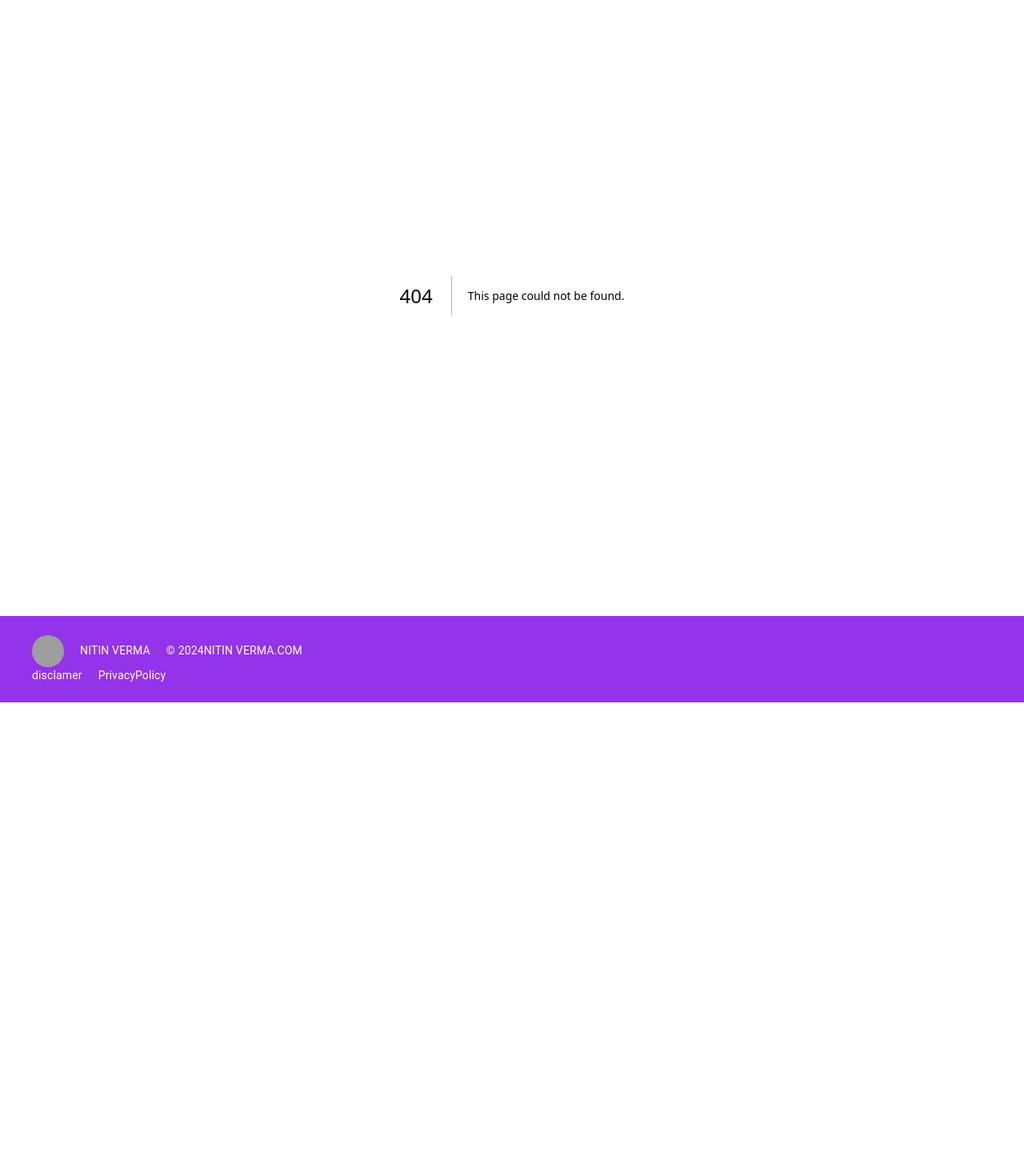
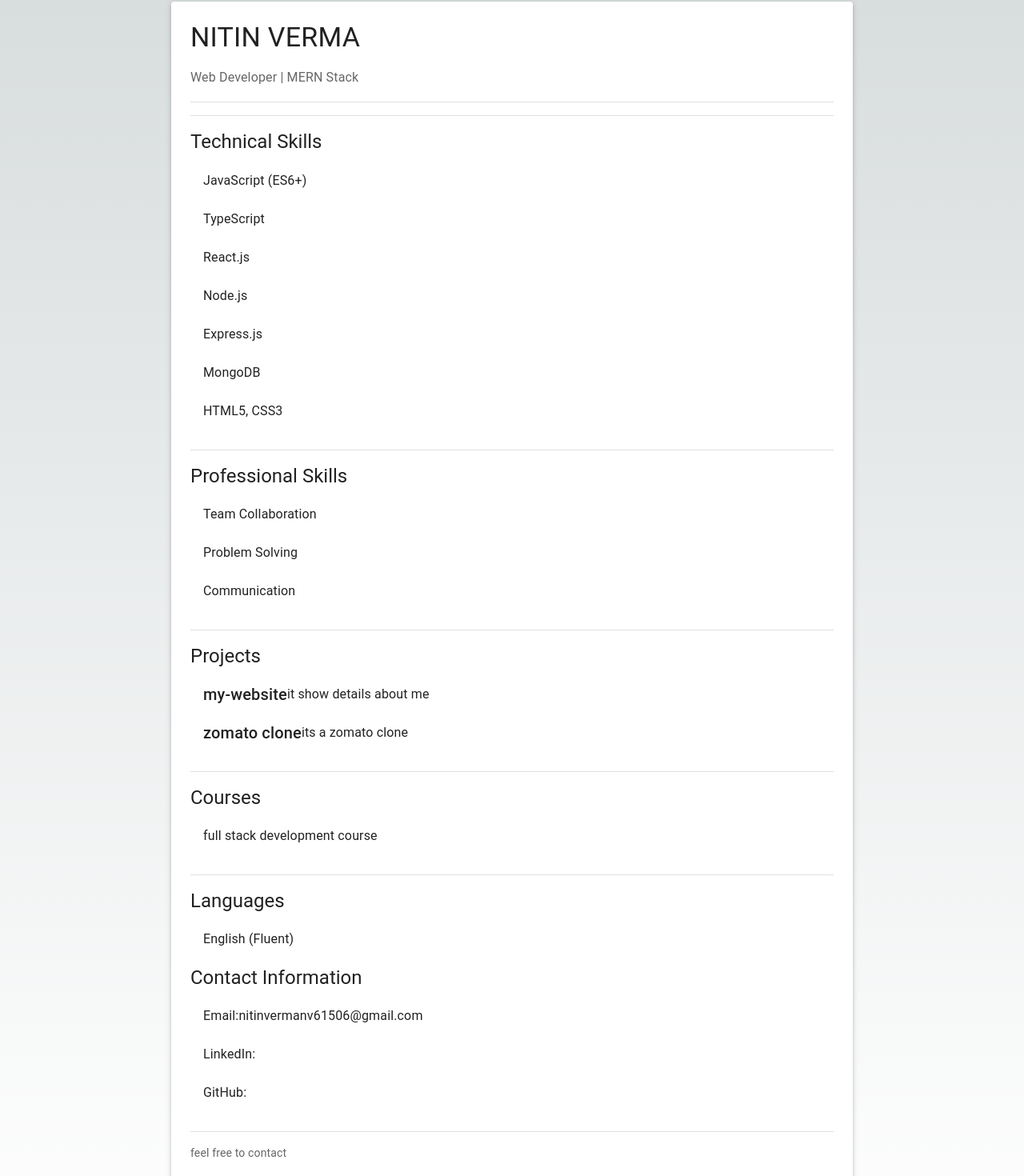
Before and after one commit to NITIN-VERMA-afk/My-website, a Next.js app: page /resume in a window 1280 px wide. Before the commit this address had no page. Shown: the part 99-1569 px from the top of the page at 80% size. Before the commit the page ends 977 px from the top, so only its background shows below. Built offline with nearby package versions, Linux system fonts and the light colour scheme; grey boxes are pictures that could not be loaded.

Commit message:
ui/update

```diff
--- a/src/app/components/Navbar.tsx
+++ b/src/app/components/Navbar.tsx
@@ -17,7 +17,7 @@ import MenuItem from "@mui/material/MenuItem";
 import AllInclusiveIcon from "@mui/icons-material/AllInclusive";
 import Link from "next/link";
 
-const pages = [ "about","Workwithme", "Blog","contact","projects","Services","courses"];
+const pages = [ "about","Workwithme", "Blog","contact","projects","Services","courses","resume"];
 const settings = ["Profile", "Account", "Dashboard", "Logout"];
 
 function Navbar() {
--- /dev/null
+++ b/src/app/resume/page.tsx
@@ -0,0 +1,142 @@
+
+import React from "react";
+import {
+  Container,
+  Typography,
+  Paper,
+  List,
+  ListItem,
+  ListItemText,
+  Divider,
+} from "@mui/material";
+
+const Resume: React.FC = () => {
+  return (
+    <Container maxWidth="md" sx={{ marginTop: 4 }}>
+      <Paper elevation={3} sx={{ padding: 3 }}>
+        <Typography variant="h4" sx={{ marginBottom: 2 }}>
+          NITIN VERMA
+        </Typography>
+        <Typography variant="subtitle1" color="textSecondary">
+          Web Developer | MERN Stack
+        </Typography>
+
+        <Divider sx={{ marginY: 2 }} />
+
+
+
+        <Divider sx={{ marginY: 2 }} />
+
+        <section className="technical-skills">
+          <Typography variant="h5">Technical Skills</Typography>
+          <List>
+            <ListItem>
+              <ListItemText primary="JavaScript (ES6+)" />
+            </ListItem>
+            <ListItem>
+              <ListItemText primary="TypeScript" />
+            </ListItem>
+            <ListItem>
+              <ListItemText primary="React.js" />
+            </ListItem>
+            <ListItem>
+              <ListItemText primary="Node.js" />
+            </ListItem>
+            <ListItem>
+              <ListItemText primary="Express.js" />
+            </ListItem>
+            <ListItem>
+              <ListItemText primary="MongoDB" />
+            </ListItem>
+            <ListItem>
+              <ListItemText primary="HTML5, CSS3" />
+            </ListItem>
+
+          </List>
+        </section>
+
+        <Divider sx={{ marginY: 2 }} />
+
+        <section className="professional-skills">
+          <Typography variant="h5">Professional Skills</Typography>
+          <List>
+            <ListItem>
+              <ListItemText primary="Team Collaboration" />
+            </ListItem>
+            <ListItem>
+              <ListItemText primary="Problem Solving" />
+            </ListItem>
+            <ListItem>
+              <ListItemText primary="Communication" />
+            </ListItem>
+
+          </List>
+        </section>
+
+        <Divider sx={{ marginY: 2 }} />
+
+        <section className="projects">
+          <Typography variant="h5">Projects</Typography>
+          <List>
+            <ListItem>
+              <Typography variant="h6">my-website</Typography>
+              <ListItemText primary="it show details about me" />
+            </ListItem>
+            <ListItem>
+              <Typography variant="h6">zomato clone</Typography>
+              <ListItemText primary="its a zomato clone" />
+            </ListItem>
+
+          </List>
+        </section>
+
+        <Divider sx={{ marginY: 2 }} />
+
+        <section className="courses">
+          <Typography variant="h5">Courses</Typography>
+          <List>
+            <ListItem>
+              <ListItemText primary="full stack development course" />
+            </ListItem>
+
+
+          </List>
+        </section>
+
+        <Divider sx={{ marginY: 2 }} />
+
+        <section className="languages">
+          <Typography variant="h5">Languages</Typography>
+          <List>
+            <ListItem>
+              <ListItemText primary="English (Fluent)" />
+            </ListItem>
+
+          </List>
+        </section>
+        <section className="contact">
+          <Typography variant="h5">Contact Information</Typography>
+          <List>
+            <ListItem>
+              <ListItemText primary="Email:nitinvermanv61506@gmail.com" />
+            </ListItem>
+            <ListItem>
+              <ListItemText primary="LinkedIn: " />
+            </ListItem>
+            <ListItem>
+              <ListItemText primary="GitHub: " />
+            </ListItem>
+          </List>
+        </section>
+
+        <Divider sx={{ marginY: 2 }} />
+
+        <Typography variant="body2" color="textSecondary">
+          feel free to contact
+        </Typography>
+      </Paper>
+    </Container>
+  );
+};
+
+export default Resume;
```
